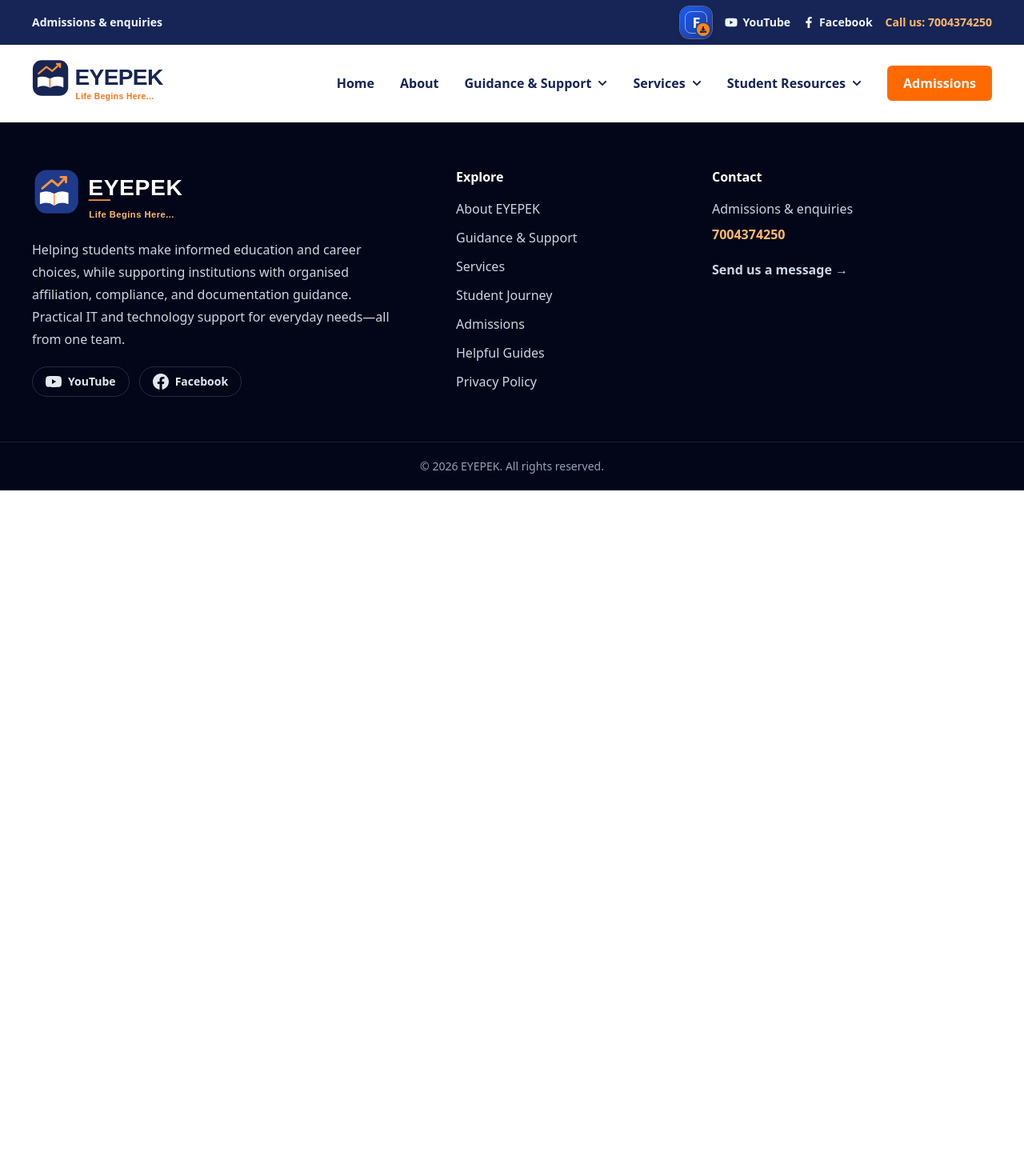
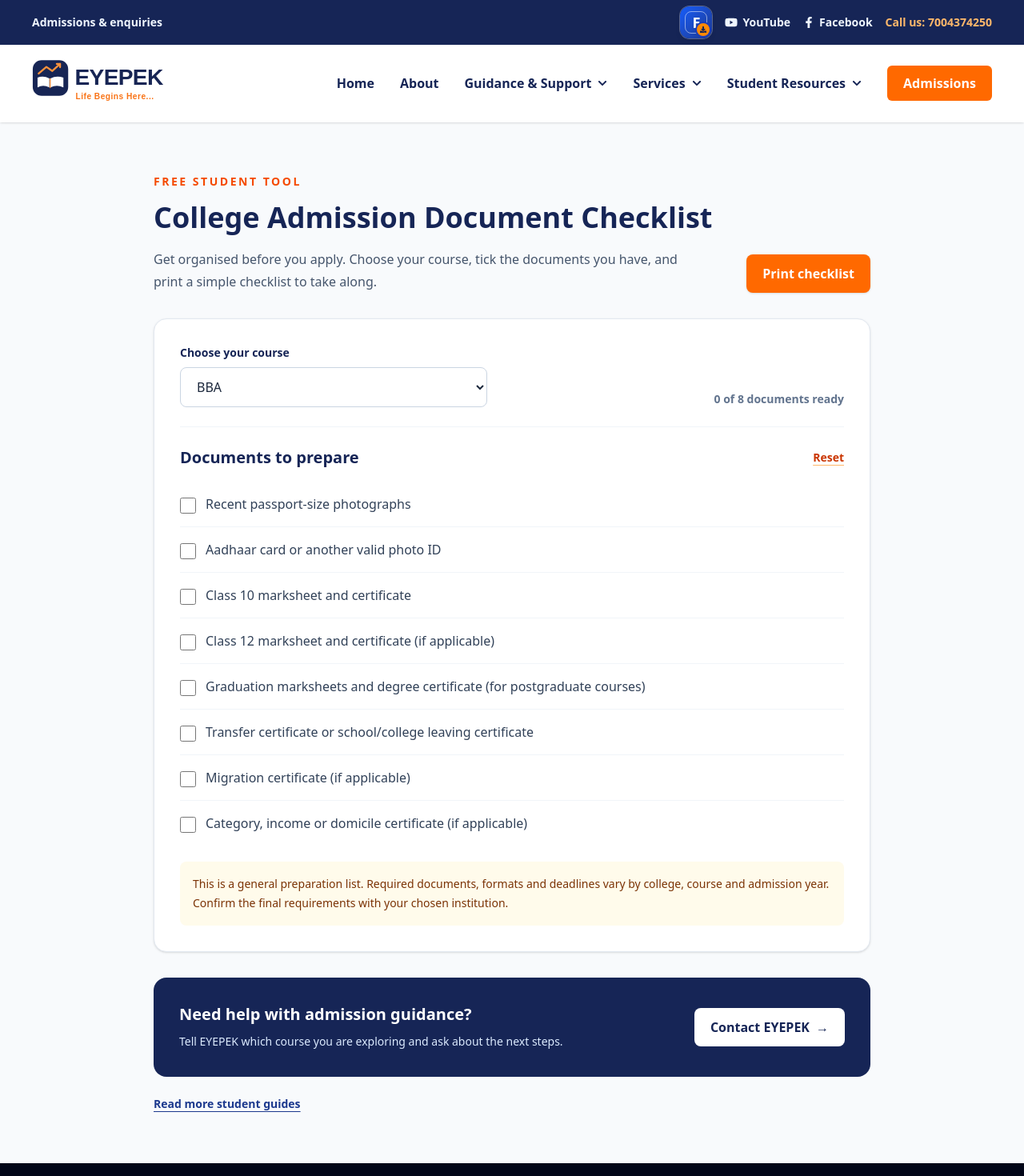
Before and after one commit to eyepek/EYEPEK, a React (Vite) app: page /admission-checklist in a window 1280 px wide. Shown: the top 1470 px of the page at 80% size. Before the commit the page ends 800 px from the top, so only its background shows below. Built offline with nearby package versions, Linux system fonts and the light colour scheme.

Commit message:
Add free admission checklist builder

```diff
--- a/src/App.jsx
+++ b/src/App.jsx
@@ -7,6 +7,7 @@ import ContactUs from './pages/ContactUs'
 import Profile from './pages/Profile'
 import ServiceDetailPage from './pages/ServiceDetailPage'
 import GuidePage from './pages/GuidePage'
+import AdmissionChecklist from './pages/AdmissionChecklist'
 
 const App = () => {
   return (
@@ -20,6 +21,7 @@ const App = () => {
       <Route path='/services/:serviceSlug' element={<ServiceDetailPage/>}/>
       <Route path='/guides' element={<GuidePage/>}/>
       <Route path='/guides/:guideSlug' element={<GuidePage/>}/>
+      <Route path='/admission-checklist' element={<AdmissionChecklist/>}/>
       <Route path='/ai-headshot' element={<Navigate to='/' replace/>}/>
      </Routes>
      <Footer/>
--- a/src/components/NavBar.jsx
+++ b/src/components/NavBar.jsx
@@ -24,6 +24,7 @@ const journeyLinks = [
   { label: 'Career', detail: 'Explore career paths, skills and job guidance', href: '/#student-support', icon: FaBriefcase },
   { label: 'Set Your Goals', detail: 'Choose a practical next step for your future', href: '/#about', icon: FaBullseye },
   { label: 'Admissions & Enquiries', detail: 'Ask us about courses and admission guidance', href: '/#admissions', icon: FaRegCalendarCheck },
+  { label: 'Free Admission Checklist', detail: 'Build and print your document checklist', href: '/admission-checklist', icon: FaClipboardCheck },
 ];
 
 const NavBar = () => {
--- /dev/null
+++ b/src/pages/AdmissionChecklist.jsx
@@ -0,0 +1,107 @@
+import React, { useEffect, useMemo, useState } from 'react';
+import { Link } from 'react-router-dom';
+
+const coreDocuments = [
+  'Recent passport-size photographs',
+  'Aadhaar card or another valid photo ID',
+  'Class 10 marksheet and certificate',
+  'Class 12 marksheet and certificate (if applicable)',
+  'Graduation marksheets and degree certificate (for postgraduate courses)',
+  'Transfer certificate or school/college leaving certificate',
+  'Migration certificate (if applicable)',
+  'Category, income or domicile certificate (if applicable)',
+];
+
+const courseOptions = [
+  'BBA', 'BCA', 'MBA', 'MCA', 'ANM', 'GNM', 'B.Sc. Nursing', 'Other course',
+];
+
+const nursingDocuments = [
+  'Medical fitness certificate, if required by the institution',
+  'Nursing council or entrance exam documents, if applicable',
+];
+
+function AdmissionChecklist() {
+  const [course, setCourse] = useState(courseOptions[0]);
+  const documents = useMemo(() => (
+    course.includes('Nursing') || course === 'ANM' || course === 'GNM'
+      ? [...coreDocuments, ...nursingDocuments]
+      : coreDocuments
+  ), [course]);
+  const [checked, setChecked] = useState({});
+
+  useEffect(() => {
+    document.title = 'Free Admission Document Checklist | EYEPEK';
+    let description = document.querySelector('meta[name="description"]');
+    if (!description) {
+      description = document.createElement('meta');
+      description.name = 'description';
+      document.head.appendChild(description);
+    }
+    description.content = 'Create a free college admission document checklist for BBA, BCA, MBA, MCA, nursing and other courses. Tick documents and print your list.';
+    let canonical = document.querySelector('link[rel="canonical"]');
+    if (!canonical) {
+      canonical = document.createElement('link');
+      canonical.rel = 'canonical';
+      document.head.appendChild(canonical);
+    }
+    canonical.href = 'https://www.eyepek.com/admission-checklist';
+  }, []);
+
+  const completedCount = documents.filter((_, index) => checked[index]).length;
+  const toggle = (index) => setChecked((current) => ({ ...current, [index]: !current[index] }));
+
+  return (
+    <main className='min-h-[65vh] bg-slate-50 px-5 py-12 sm:px-8 lg:py-16'>
+      <div className='mx-auto max-w-4xl'>
+        <p className='text-sm font-bold uppercase tracking-[0.18em] text-orange-600'>Free student tool</p>
+        <div className='mt-3 grid gap-8 md:grid-cols-[1fr_auto] md:items-end'>
+          <div>
+            <h1 className='text-3xl font-extrabold leading-tight text-blue-950 sm:text-4xl'>College Admission Document Checklist</h1>
+            <p className='mt-4 max-w-2xl text-base leading-7 text-slate-600'>Get organised before you apply. Choose your course, tick the documents you have, and print a simple checklist to take along.</p>
+          </div>
+          <button type='button' onClick={() => window.print()} className='rounded-lg bg-orange-500 px-5 py-3 font-bold text-white shadow-sm transition hover:bg-orange-600 print:hidden'>Print checklist</button>
+        </div>
+
+        <section className='mt-8 rounded-2xl border border-slate-200 bg-white p-5 shadow-sm sm:p-8' aria-labelledby='checklist-heading'>
+          <div className='flex flex-col gap-5 border-b border-slate-100 pb-6 sm:flex-row sm:items-end sm:justify-between'>
+            <label className='block w-full max-w-sm text-sm font-bold text-blue-950'>Choose your course
+              <select value={course} onChange={(event) => { setCourse(event.target.value); setChecked({}); }} className='mt-2 block w-full rounded-lg border border-slate-300 bg-white px-4 py-3 text-base font-medium text-slate-800 outline-none focus:border-orange-500 focus:ring-2 focus:ring-orange-100'>
+                {courseOptions.map((option) => <option key={option}>{option}</option>)}
+              </select>
+            </label>
+            <p className='text-sm font-semibold text-slate-500' aria-live='polite'>{completedCount} of {documents.length} documents ready</p>
+          </div>
+
+          <div className='mt-6 flex items-center justify-between gap-4'>
+            <h2 id='checklist-heading' className='text-xl font-bold text-blue-950'>Documents to prepare</h2>
+            <button type='button' onClick={() => setChecked({})} className='text-sm font-semibold text-orange-700 underline decoration-orange-300 underline-offset-4 hover:text-orange-900 print:hidden'>Reset</button>
+          </div>
+          <ul className='mt-4 divide-y divide-slate-100'>
+            {documents.map((document, index) => (
+              <li key={document}>
+                <label className='flex cursor-pointer items-start gap-3 py-4 text-slate-700'>
+                  <input type='checkbox' checked={Boolean(checked[index])} onChange={() => toggle(index)} className='mt-1 h-5 w-5 shrink-0 accent-orange-500 print:hidden' />
+                  <span className={checked[index] ? 'text-slate-400 line-through' : ''}>{document}</span>
+                </label>
+              </li>
+            ))}
+          </ul>
+          <p className='mt-5 rounded-lg bg-amber-50 p-4 text-sm leading-6 text-amber-900'>This is a general preparation list. Required documents, formats and deadlines vary by college, course and admission year. Confirm the final requirements with your chosen institution.</p>
+        </section>
+
+        <section className='mt-8 rounded-2xl bg-blue-950 p-6 text-white sm:flex sm:items-center sm:justify-between sm:gap-6 sm:p-8 print:hidden'>
+          <div>
+            <h2 className='text-xl font-bold'>Need help with admission guidance?</h2>
+            <p className='mt-2 text-sm leading-6 text-blue-100'>Tell EYEPEK which course you are exploring and ask about the next steps.</p>
+          </div>
+          <Link to={`/contact?course=${encodeURIComponent(course)}`} className='mt-5 inline-flex shrink-0 items-center rounded-lg bg-white px-5 py-3 font-bold text-blue-950 transition hover:bg-orange-100 sm:mt-0'>Contact EYEPEK <span className='ml-2' aria-hidden='true'>→</span></Link>
+        </section>
+        <p className='mt-6 text-sm text-slate-500 print:hidden'><Link to='/guides' className='font-semibold text-blue-900 underline underline-offset-4'>Read more student guides</Link></p>
+      </div>
+      <style>{`@media print { body { background: #fff; } main { padding: 0 !important; background: #fff !important; } main > div { max-width: none !important; } section { box-shadow: none !important; break-inside: avoid; } }`}</style>
+    </main>
+  );
+}
+
+export default AdmissionChecklist;
```
Also changed, not shown: src/components/Footer.jsx (+6 -23 lines).
